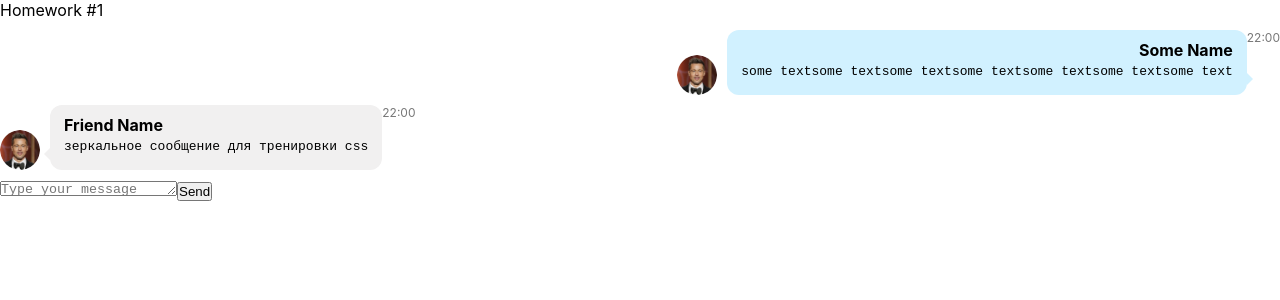
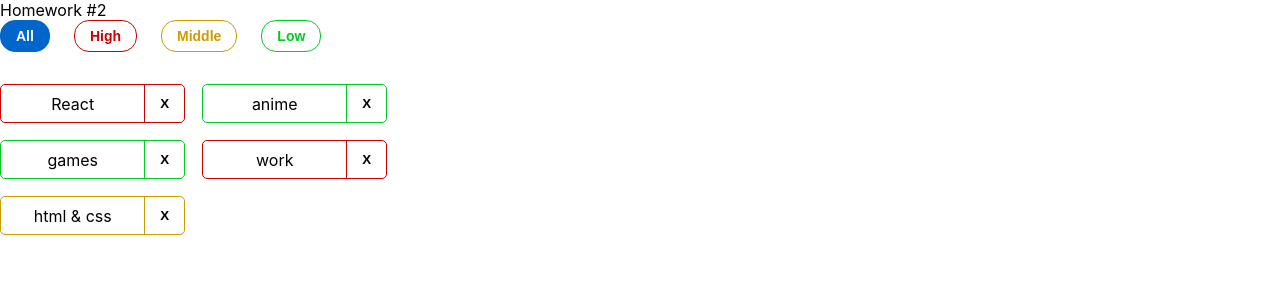
Before and after one commit to Leopoldiev/hws2, a React (Create React App) app: page / in a window 1280 px wide. Shown: the top 300 px of the page. Built offline with nearby package versions, Linux system fonts and the light colour scheme.

Commit message:
hw2-2:done

```diff
--- a/src/s1-main/App.tsx
+++ b/src/s1-main/App.tsx
@@ -1,13 +1,14 @@
 
 import s from './App.module.css'
 import HW1 from '../s2-homeworks/hw01/HW1'
+import HW2 from '../s2-homeworks/hw02/HW2';
 
 function App() {
     return (
         <div className={s.App}>
-            <HW1/>
+            {/*<HW1/>*/}
             {/*раскомментировать по ходу выполнения*/}
-            {/*<HW2/>*/}
+            <HW2/>
             {/*<HW3/>*/}
             {/*<HW4/>*/}
 
--- a/src/s2-homeworks/hw02/HW2.tsx
+++ b/src/s2-homeworks/hw02/HW2.tsx
@@ -17,16 +17,16 @@ import s2 from '../../s1-main/App.module.css'
 * */
 
 // types
-export type AffairPriorityType = any // need to fix any
+export type AffairPriorityType = 'low' | 'middle' | 'high'
 export type AffairType = {
-    _id: any // need to fix any
-    name: any // need to fix any
+   _id: number
+   name: string
    priority: AffairPriorityType
 }
 export type FilterType = 'all' | AffairPriorityType
 
 // constants
-const defaultAffairs: any = [ // need to fix any
+const defaultAffairs: Array<AffairType> = [
    {_id: 1, name: 'React', priority: 'high'}, // студенты могут изменить содержимое name и количество элементов в массиве, ...priority не менять!
    {_id: 2, name: 'anime', priority: 'low'},
    {_id: 3, name: 'games', priority: 'low'},
@@ -35,23 +35,21 @@ const defaultAffairs: any = [ // need to fix any
 ]
 
 // pure helper functions
-export const filterAffairs = (affairs: any, filter: any): any => { // need to fix any
-
-
-    return affairs // need to fix
+export const filterAffairs = (affairs: Array<AffairType>, filter: FilterType): Array<AffairType> => {
+   if (filter === 'all') return affairs;
+   return affairs.filter((el) => el.priority === filter)
 }
-export const deleteAffair = (affairs: any, _id: any): any => { // need to fix any
-
-    return affairs // need to fix
+export const deleteAffair = (affairs: Array<AffairType>, _id: AffairType['_id']): Array<AffairType> => {
+   return affairs.filter((el)=>el._id!==_id)
 }
 
 function HW2() {
-    const [affairs, setAffairs] = useState<any>(defaultAffairs) // need to fix any
+   const [affairs, setAffairs] = useState<Array<AffairType>>(defaultAffairs)
    const [filter, setFilter] = useState<FilterType>('all')
 
    const filteredAffairs = filterAffairs(affairs, filter)
-    const deleteAffairCallback = (_id: any) => { // need to fix any
-        // need to fix
+   const deleteAffairCallback = (_id: AffairType['_id']) => {
+      setAffairs(filteredAffairs.filter((el) => el._id !== _id))
    }
 
    return (
--- a/src/s2-homeworks/hw02/affairs/Affairs.tsx
+++ b/src/s2-homeworks/hw02/affairs/Affairs.tsx
@@ -4,24 +4,24 @@ import {AffairType, FilterType} from '../HW2'
 import s from './Affairs.module.css'
 
 type AffairsPropsType = {
-    data: any // need to fix any
-    setFilter: any
-    deleteAffairCallback: any
+    data: Array<AffairType> // need to fix any
+    setFilter: (filter: FilterType) => void
+    deleteAffairCallback: (_id:AffairType['_id'])=>void
     filter: FilterType
 }
 
 function Affairs(props: AffairsPropsType) {
     const setAll = () => {
-        // need to fix
+        props.setFilter('all')
     }
     const setHigh = () => {
-        // need to fix
+        props.setFilter('high')
     }
     const setMiddle = () => {
-        // need to fix
+        props.setFilter('middle')
     }
     const setLow = () => {
-        // need to fix
+        props.setFilter('low')
     }
 
     const cnAll = s.button + ' ' + s.all + (props.filter === 'all' ? ' ' + s.active : '')
--- a/src/s2-homeworks/hw02/affairs/affair/Affair.tsx
+++ b/src/s2-homeworks/hw02/affairs/affair/Affair.tsx
@@ -1,17 +1,17 @@
 import React from 'react'
-import { AffairType } from '../../HW2'
+import {AffairType} from '../../HW2'
 import s from './Affair.module.css'
 import s2 from '../Affairs.module.css'
 
 type AffairPropsType = {
-    // key не нужно типизировать
-    affair: AffairType
-    deleteAffairCallback: any // need to fix any
+   // key не нужно типизировать
+   affair: AffairType
+   deleteAffairCallback: (_id:AffairType['_id'])=>void // need to fix any
 }
 
 function Affair(props: AffairPropsType) {
     const deleteCallback = () => {
-        // need to fix
+        props.deleteAffairCallback(props.affair._id)
     }
 
     const nameClass = s.name + ' ' + s2[props.affair.priority]
@@ -24,7 +24,7 @@ function Affair(props: AffairPropsType) {
             className={affairClass}
         >
             <div id={'hw2-name-' + props.affair._id} className={nameClass}>
-                {/*создаёт студент*/}
+                {props.affair.name}
 
                 {/**/}
             </div>
@@ -35,7 +35,7 @@ function Affair(props: AffairPropsType) {
             <button
                 id={'hw2-button-delete-' + props.affair._id}
                 className={buttonClass}
-                // need to fix
+                onClick={deleteCallback}
 
             >
                 {/*текст кнопки могут изменить студенты*/}
```
Also changed, not shown: package.json (+5 -2 lines), 2 other files (tests, documents, lock files or other folders). Lines whose indentation alone changed are shown as unchanged.
